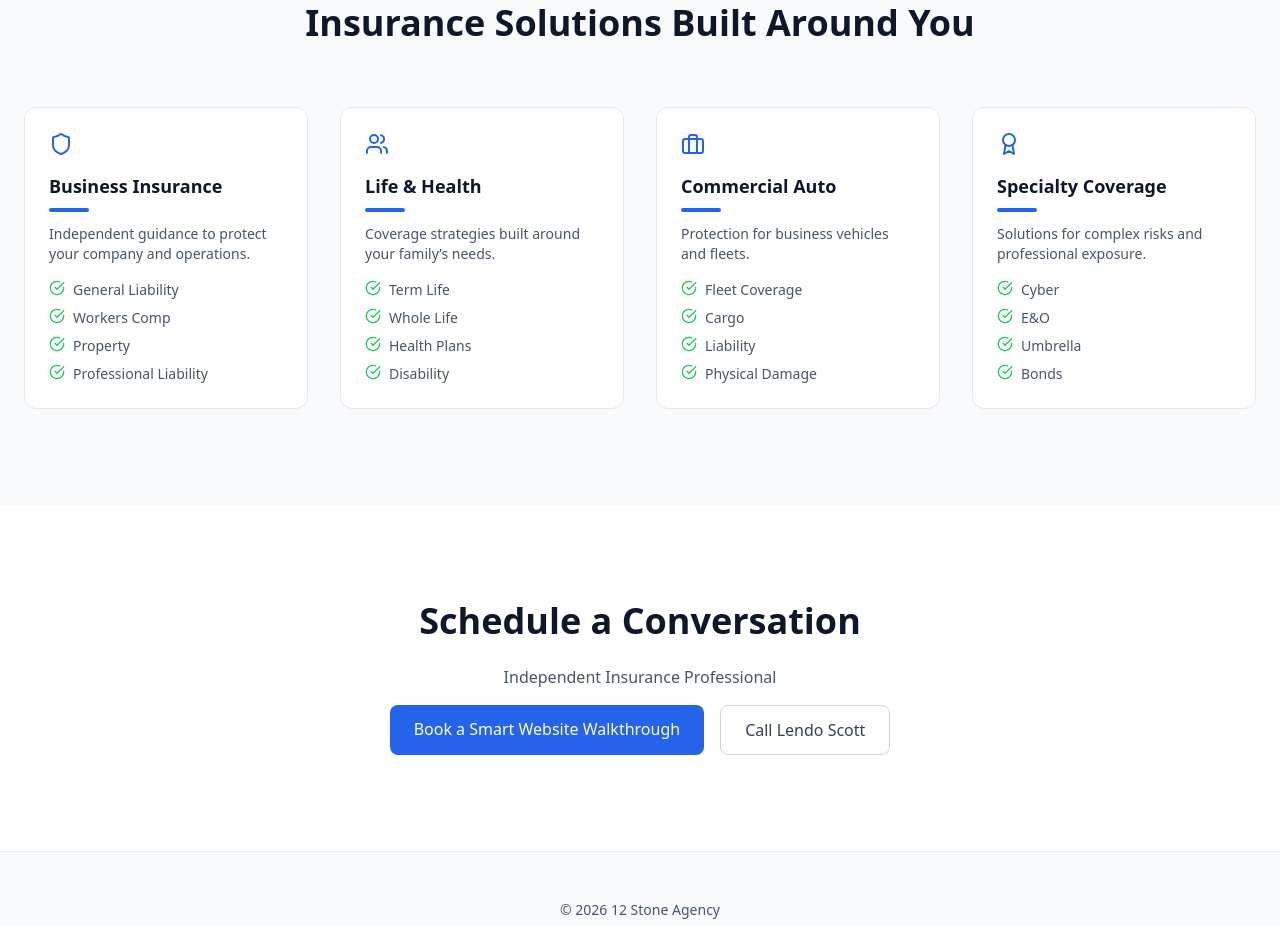
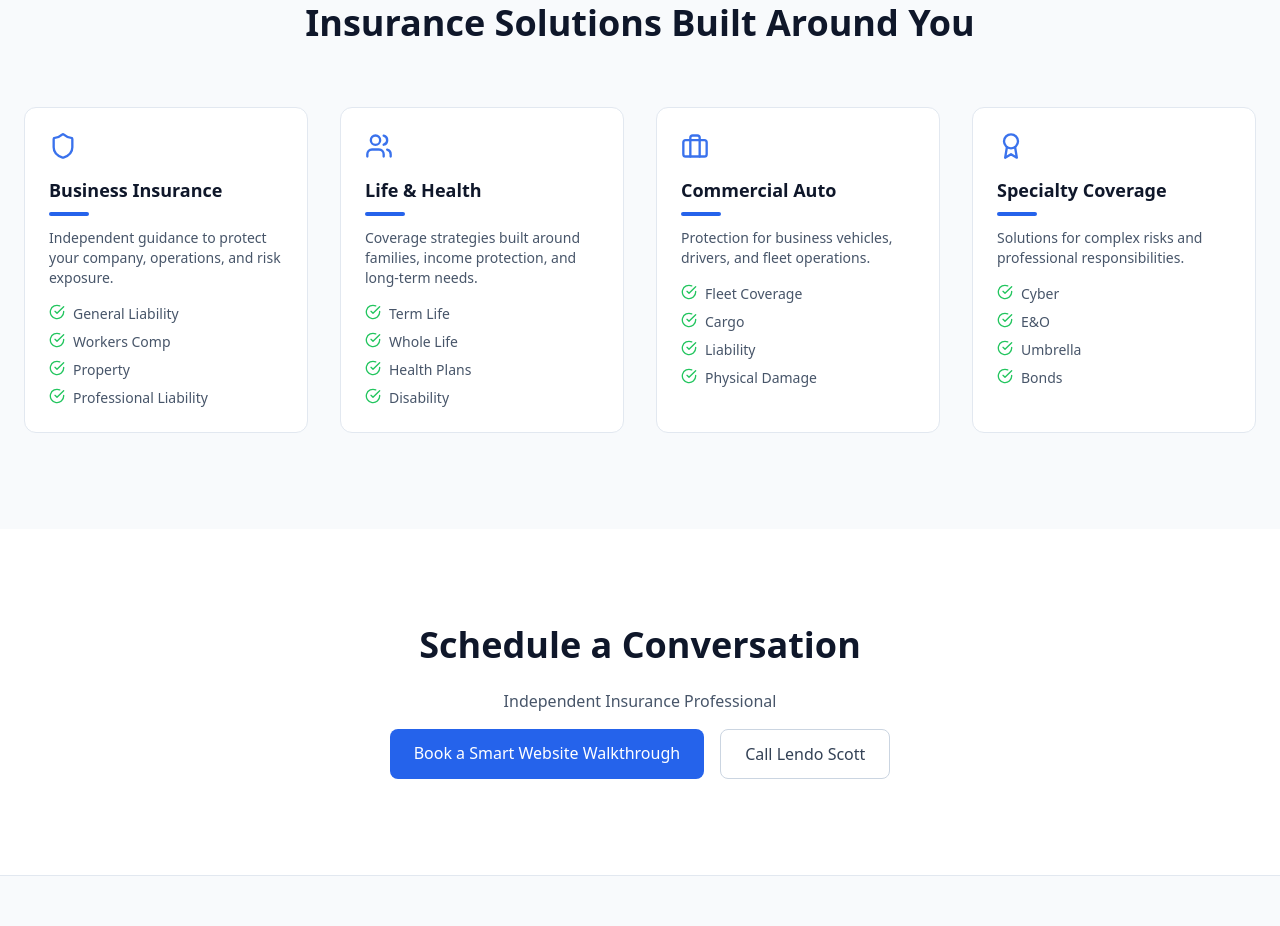
Before and after one commit to 12sphat-star/agent-demo-1, a React (Vite) app: page / in a window 1280 px wide. Shown: the part 2580-3506 px from the top of the page. Built offline with nearby package versions, Linux system fonts and the light colour scheme.

Commit message:
Refine services copy and polish icons for premium feel

```diff
--- a/src/App.jsx
+++ b/src/App.jsx
@@ -39,27 +39,27 @@ export default function App() {
   {
     icon: <Shield />,
     title: "Business Insurance",
-      text: "Independent guidance to protect your company and operations.",
-      items: ["General Liability", "Workers Comp", "Property", "Professional Liability"],
+    text: "Independent guidance to protect your company, operations, and risk exposure.",
+    items: ["General Liability", "Workers Comp", "Property", "Professional Liability"]
   },
   {
     icon: <Users />,
     title: "Life & Health",
-      text: "Coverage strategies built around your family’s needs.",
-      items: ["Term Life", "Whole Life", "Health Plans", "Disability"],
+    text: "Coverage strategies built around families, income protection, and long-term needs.",
+    items: ["Term Life", "Whole Life", "Health Plans", "Disability"]
   },
   {
     icon: <Briefcase />,
     title: "Commercial Auto",
-      text: "Protection for business vehicles and fleets.",
-      items: ["Fleet Coverage", "Cargo", "Liability", "Physical Damage"],
+    text: "Protection for business vehicles, drivers, and fleet operations.",
+    items: ["Fleet Coverage", "Cargo", "Liability", "Physical Damage"]
   },
   {
     icon: <Award />,
     title: "Specialty Coverage",
-      text: "Solutions for complex risks and professional exposure.",
-      items: ["Cyber", "E&O", "Umbrella", "Bonds"],
-    },
+    text: "Solutions for complex risks and professional responsibilities.",
+    items: ["Cyber", "E&O", "Umbrella", "Bonds"]
+  }
 ];
 
   return (
@@ -289,7 +289,9 @@ export default function App() {
   className="bg-white rounded-xl border border-slate-200 p-6
              hover:shadow-lg transition-shadow duration-200"
 >
-                <div className="text-blue-600 mb-4">{s.icon}</div>
+                <div className="text-blue-600 mb-4 opacity-90">
+  {React.cloneElement(s.icon, { size: 28 })}
+</div>
                 <h3 className="font-semibold text-lg mb-2">{s.title}</h3>
                 <div className="w-10 h-1 bg-blue-600 rounded-full mb-3"></div>
                 <p className="text-slate-600 text-sm mb-4">{s.text}</p>
```
Lines whose indentation alone changed are shown as unchanged.
